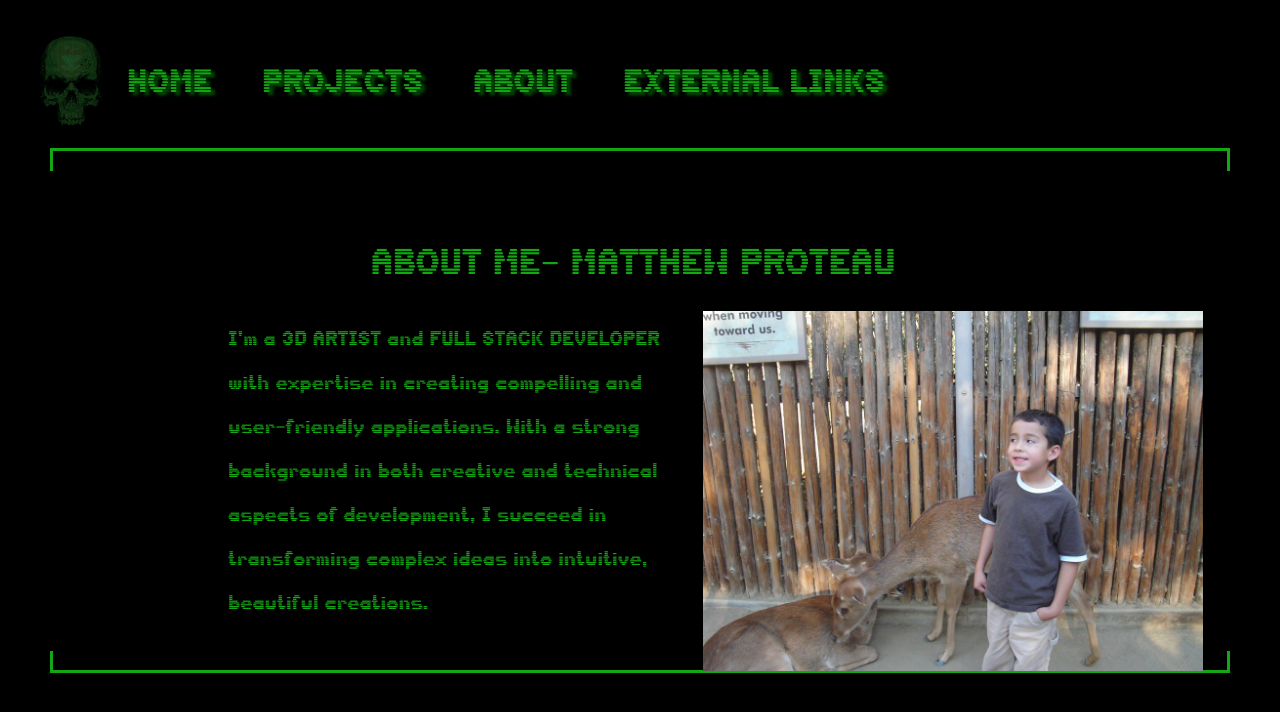
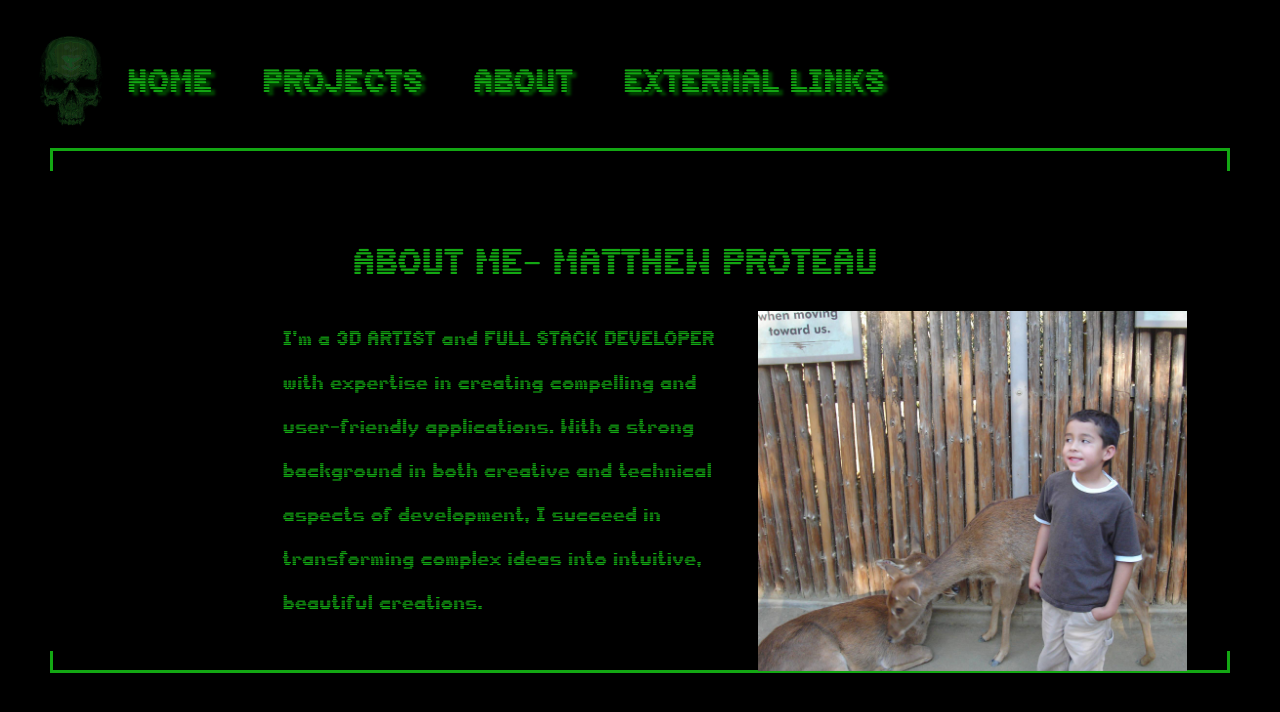
Before and after one commit to Mattprotz/Terminal, a React (Create React App) app: page /about in a window 1280 px wide. Shown: the top 712 px of the page. Built offline with nearby package versions, Linux system fonts and the light colour scheme; a web font is replaced by a local one.

Commit message:
css test

```diff
--- a/src/App.css
+++ b/src/App.css
@@ -230,7 +230,6 @@ body{
   margin-right: 50px;
   margin-left: -55px;
   height: 500px;
-  width: 1180px;
 }
 
 .about-title{
@@ -244,7 +243,7 @@ body{
   grid-template-rows: 1fr 1fr;
   color: rgb(19, 167, 19);
   height: 40vh;
-  width: 850px;
+  width: 705px;
 }
 
 .about-box {
```
